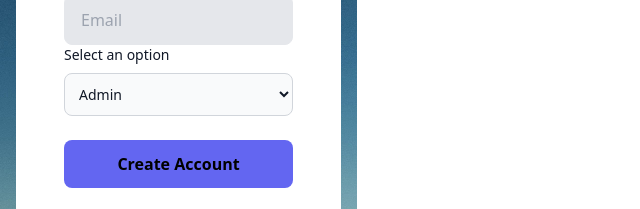
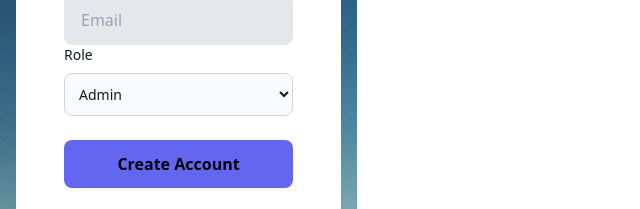
Before and after one commit to IzaThing/web-systems-technologies, a website: page Create-ACC-Tbl.html in a window 1280 px wide. Shown: the part 303-512 px from the top of the page, 0-640 px from the left. Drawn offline with nearby package versions, Linux system fonts and the light colour scheme.

Commit message:
Update Create-ACC-Tbl.html

```diff
--- a/Create-ACC-Tbl.html
+++ b/Create-ACC-Tbl.html
@@ -28,7 +28,7 @@
                           focus:bg-white focus:outline-none" required>
                   </div>
 
-                  <label for="countries" class="block mb-2 text-sm font-medium text-gray-900 dark:text-white">Select an option</label>
+                  <label for="countries" class="block mb-2 text-sm font-medium text-gray-900 dark:text-white">Role</label>
                   <select id="countries" class="bg-gray-50 border border-gray-300 text-gray-900 text-sm rounded-lg focus:ring-blue-500 focus:border-blue-500 block w-full p-2.5 dark:bg-gray-700 dark:border-gray-600 dark:placeholder-gray-400 dark:text-white dark:focus:ring-blue-500 dark:focus:border-blue-500">
                     <option selected>Admin</option>
                     <option value="US">User</option>
```
